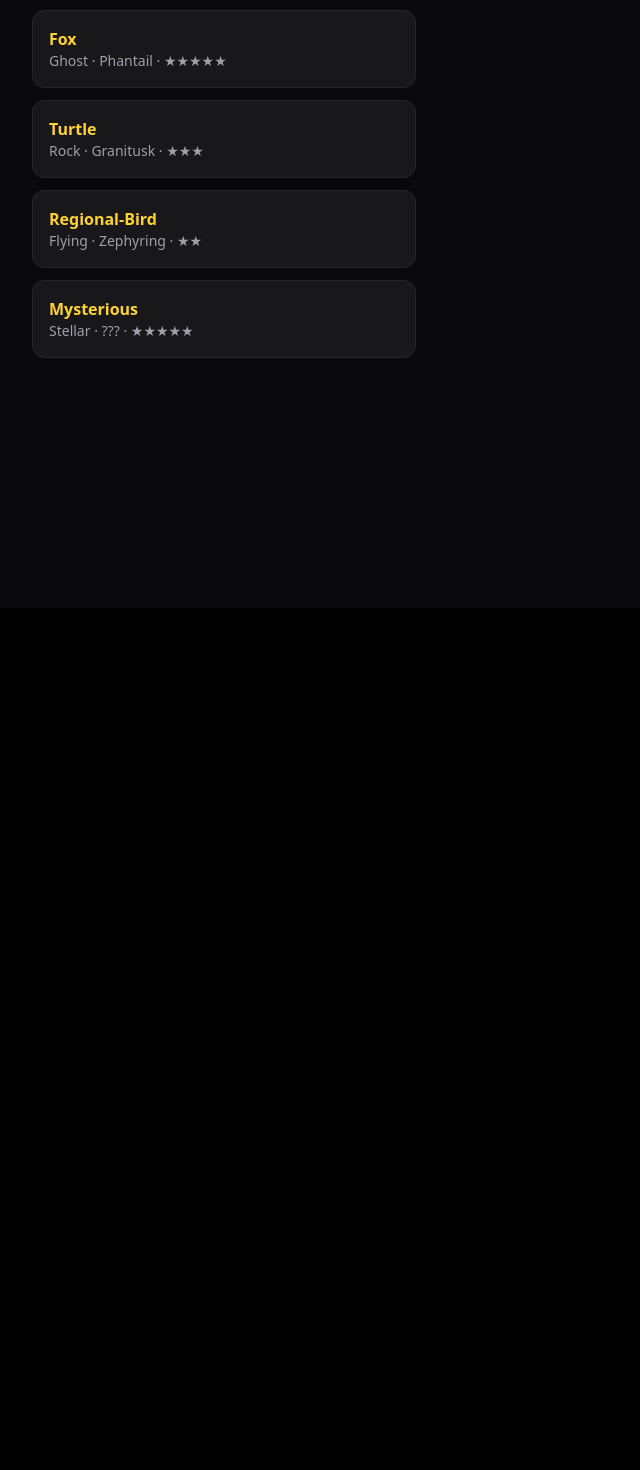
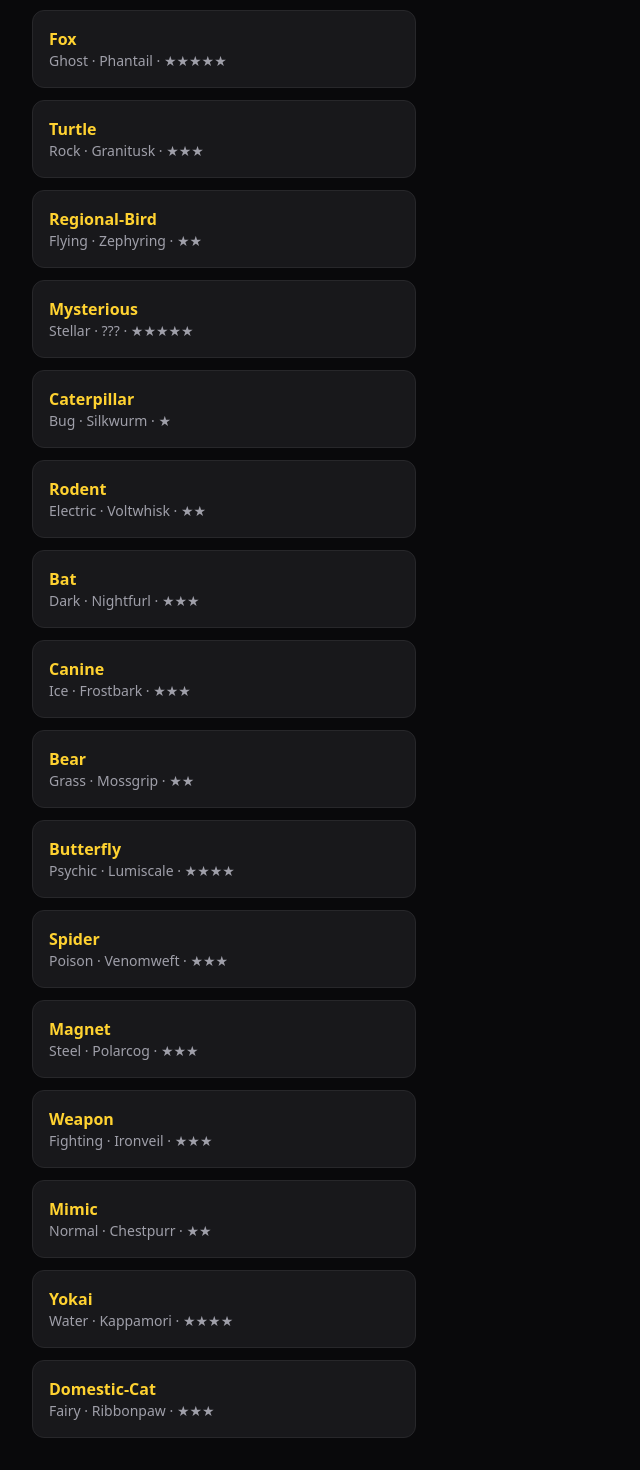
Before and after one commit to calvincchan/mahoujin, a Next.js app: page /dev-seed in a window 1280 px wide. Shown: the part 192-1662 px from the top of the page, without its empty margins (0-640 px from the left). Before the commit the page ends 800 px from the top, so only its background shows below. Built offline with nearby package versions, Linux system fonts and the light colour scheme.

Commit message:
feat(dev-seed): expand sample creatures and add debug logging

```diff
--- a/app/api/analyze/route.ts
+++ b/app/api/analyze/route.ts
@@ -1,5 +1,5 @@
+import { analyzeDrawing } from "@/src/lib/analyzer/gemini-adapter";
 import { NextRequest, NextResponse } from "next/server";
-import { analyzeDrawing } from "@/src/lib/analyzer/gemini-adapter";
 
 export async function POST(req: NextRequest) {
   let body: Record<string, unknown>;
@@ -13,5 +13,6 @@ export async function POST(req: NextRequest) {
     return NextResponse.json({ error: "imageBase64 required" }, { status: 400 });
   }
   const attrs = await analyzeDrawing(imageBase64);
+  console.log(attrs);
   return NextResponse.json(attrs);
 }
--- a/app/dev-seed/page.tsx
+++ b/app/dev-seed/page.tsx
@@ -5,11 +5,23 @@ import { useRouter } from "next/navigation";
 import { CreatureAttributes } from "@/src/lib/analyzer/types";
 
 const SAMPLES: CreatureAttributes[] = [
-  { archetype: "serpent",    element: "Dragon",  creatureName: "Drakonis",    description: "A sinuous dragon-serpent with iridescent midnight scales and crests of molten gold, coiling through the air with predatory grace.",    stats: { hp: 80, mp: 60, atk: 90, def: 50 }, rarity: 4, confidence: "high" },
-  { archetype: "fox",        element: "Ghost",   creatureName: "Phantail",    description: "A translucent fox spirit trailing wisps of cold violet flame, its nine tails flickering between solid and shadow with each step.",       stats: { hp: 65, mp: 95, atk: 70, def: 45 }, rarity: 5, confidence: "high" },
-  { archetype: "turtle",     element: "Rock",    creatureName: "Granitusk",   description: "A stout armoured tortoise whose shell is encrusted with jagged granite spires, moving with unhurried confidence on craggy stone limbs.", stats: { hp: 95, mp: 30, atk: 75, def: 95 }, rarity: 3, confidence: "high" },
-  { archetype: "regional-bird", element: "Flying", creatureName: "Zephyring", description: "A cheerful songbird with cloud-white plumage and sky-blue wing-tips that leave faint contrails as it darts and loops through the air.", stats: { hp: 50, mp: 90, atk: 55, def: 40 }, rarity: 2, confidence: "high" },
-  { archetype: "mysterious", element: "Stellar", creatureName: "???",         description: "A stellar entity of unknown origin, shimmering with cosmic energy and starlight. Its form shifts between states as though existing in multiple dimensions at once.", stats: { hp: 85, mp: 90, atk: 75, def: 80 }, rarity: 5, confidence: "low"  },
+  { archetype: "serpent",       element: "Dragon",    creatureName: "Drakonis",    description: "A sinuous dragon-serpent with iridescent midnight scales and crests of molten gold, coiling through the air with predatory grace.",                                                         stats: { hp: 80, mp: 60, atk: 90, def: 50 }, rarity: 4, confidence: "high" },
+  { archetype: "fox",           element: "Ghost",     creatureName: "Phantail",    description: "A translucent fox spirit trailing wisps of cold violet flame, its nine tails flickering between solid and shadow with each step.",                                                          stats: { hp: 65, mp: 95, atk: 70, def: 45 }, rarity: 5, confidence: "high" },
+  { archetype: "turtle",        element: "Rock",      creatureName: "Granitusk",   description: "A stout armoured tortoise whose shell is encrusted with jagged granite spires, moving with unhurried confidence on craggy stone limbs.",                                                    stats: { hp: 95, mp: 30, atk: 75, def: 95 }, rarity: 3, confidence: "high" },
+  { archetype: "regional-bird", element: "Flying",    creatureName: "Zephyring",   description: "A cheerful songbird with cloud-white plumage and sky-blue wing-tips that leave faint contrails as it darts and loops through the air.",                                                     stats: { hp: 50, mp: 90, atk: 55, def: 40 }, rarity: 2, confidence: "high" },
+  { archetype: "mysterious",    element: "Stellar",   creatureName: "???",         description: "A stellar entity of unknown origin, shimmering with cosmic energy and starlight. Its form shifts between states as though existing in multiple dimensions at once.",                         stats: { hp: 85, mp: 90, atk: 75, def: 80 }, rarity: 5, confidence: "low"  },
+  { archetype: "caterpillar",   element: "Bug",       creatureName: "Silkwurm",    description: "A plump, velvety caterpillar ringed in lime-green segments with tiny amber eyes. Curls into a tight spiral when startled, emitting a faint honeyed scent from its bristled flanks.",      stats: { hp: 45, mp: 40, atk: 30, def: 60 }, rarity: 1, confidence: "high" },
+  { archetype: "rodent",        element: "Electric",  creatureName: "Voltwhisk",   description: "A round-cheeked rodent with golden fur crackling at the tips, enormous ears acting as antennae. Its tail curls into a lightning-bolt shape when it senses a charge in the air.",           stats: { hp: 55, mp: 70, atk: 65, def: 40 }, rarity: 2, confidence: "high" },
+  { archetype: "bat",           element: "Dark",      creatureName: "Nightfurl",   description: "A sleek obsidian bat whose wings are edged in deep crimson membrane. Hangs perfectly still in shadow, ruby eyes gleaming, before vanishing into a fold of darkness without a sound.",      stats: { hp: 60, mp: 80, atk: 70, def: 35 }, rarity: 3, confidence: "high" },
+  { archetype: "canine",        element: "Ice",       creatureName: "Frostbark",   description: "A lean, silver-furred hound with ice-crystal fur along its spine and breath that blooms into fern-frost on cold air. Loyal and alert, it trots with precision on frozen paws.",            stats: { hp: 70, mp: 55, atk: 80, def: 65 }, rarity: 3, confidence: "high" },
+  { archetype: "bear",          element: "Grass",     creatureName: "Mossgrip",    description: "A barrel-shaped bear cub draped in a mossy pelt threaded with tiny wildflowers. Shuffles with surprising gentleness, leaving small blooms pressed into the earth with each heavy paw.",    stats: { hp: 90, mp: 45, atk: 70, def: 80 }, rarity: 2, confidence: "high" },
+  { archetype: "butterfly",     element: "Psychic",   creatureName: "Lumiscale",   description: "An elegant butterfly with wing-panels like stained glass in hot pink and lavender. Each wingbeat pulses a soft ripple of psychic light that makes nearby colours appear more vivid.",       stats: { hp: 50, mp: 95, atk: 55, def: 35 }, rarity: 4, confidence: "high" },
+  { archetype: "spider",        element: "Poison",    creatureName: "Venomweft",   description: "An eight-legged weaver draped in acid-green and deep purple, its abdomen marked with an hourglass of violet light. Moves with deliberate elegance, trailing iridescent silk threads.",      stats: { hp: 60, mp: 75, atk: 85, def: 50 }, rarity: 3, confidence: "high" },
+  { archetype: "magnet",        element: "Steel",     creatureName: "Polarcog",    description: "A floating magnet spirit formed from two silver horseshoe arms orbiting a central core of magnetised iron. Bolts and screws spiral lazily around it like tiny moons.",                     stats: { hp: 65, mp: 60, atk: 75, def: 90 }, rarity: 3, confidence: "high" },
+  { archetype: "weapon",        element: "Fighting",  creatureName: "Ironveil",    description: "A sentient gauntlet of deep red iron, knuckles engraved with ancient runes. Floats upright with quiet menace, clenching and unclenching as if warming up for a spar.",                    stats: { hp: 75, mp: 40, atk: 95, def: 70 }, rarity: 3, confidence: "high" },
+  { archetype: "mimic",         element: "Normal",    creatureName: "Chestpurr",   description: "A curious creature shaped like a small wooden chest, its lid cracking open to reveal a toothy grin and beady curious eyes. Scurries on tiny claw-feet, tail wagging like a puppy.",      stats: { hp: 70, mp: 50, atk: 60, def: 75 }, rarity: 2, confidence: "high" },
+  { archetype: "yokai",         element: "Water",     creatureName: "Kappamori",   description: "A kappa-like spirit with a shallow bowl of shimmering water balanced on its head and a shell patterned in teal and jade. Bows politely before launching water jets from its palms.",       stats: { hp: 75, mp: 85, atk: 65, def: 60 }, rarity: 4, confidence: "high" },
+  { archetype: "domestic-cat",  element: "Fairy",     creatureName: "Ribbonpaw",   description: "A dainty calico cat with rose-tipped ears and a curling tail tied with a gossamer bow that shifts colour in the light. Purrs in harmonic chords that soothe nearby creatures.",           stats: { hp: 60, mp: 90, atk: 50, def: 55 }, rarity: 3, confidence: "high" },
 ];
 
 export default function DevSeedPage() {
@@ -25,9 +37,9 @@ export default function DevSeedPage() {
       <h1 className="text-amber-400 text-xl font-bold mb-2">Dev Seed</h1>
       <p className="text-zinc-500 text-sm mb-6">PROTOTYPE — pick a creature to test /summoning</p>
       <div className="flex flex-col gap-3 max-w-sm">
-        {SAMPLES.map((s) => (
+        {SAMPLES.map((s, i) => (
           <button
-            key={s.archetype}
+            key={i}
             onClick={() => seed(s)}
             className="text-left p-4 rounded-xl bg-zinc-900 border border-zinc-800 hover:border-amber-400/50 transition-colors"
           >
```
